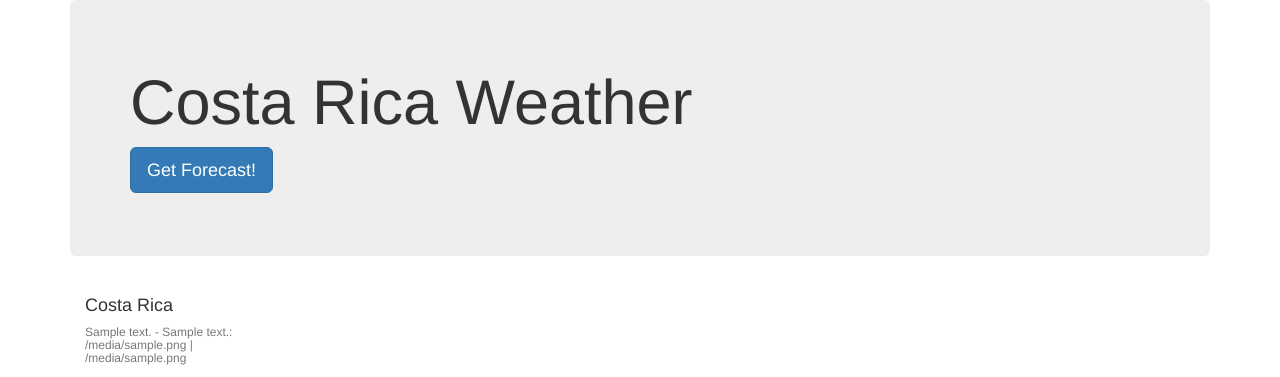
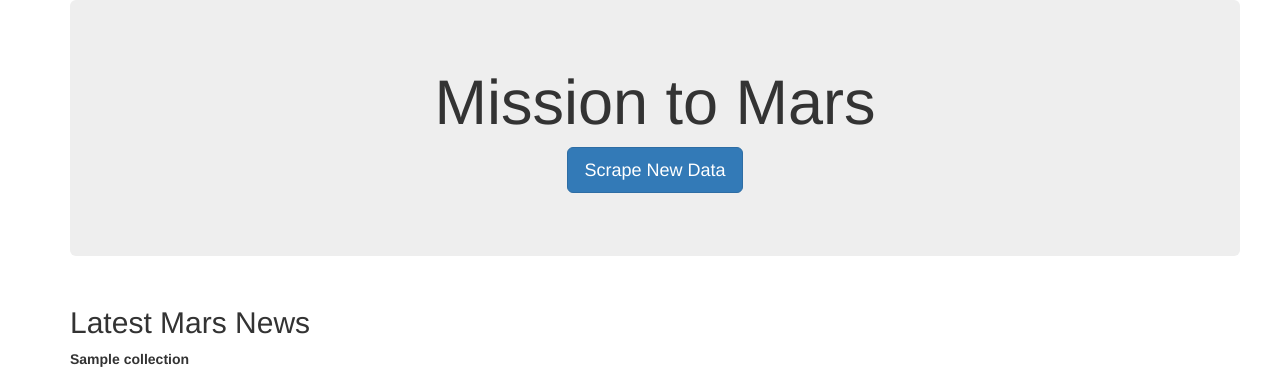
Before and after one commit to xaskoiking/HW_13_Raaghav_K_Web_Scraping, a Flask app: page / in a window 1280 px wide. Shown: the top 377 px of the page. Run offline with Flask 2, Linux system fonts and the light colour scheme; a database or web service that is not in the repository returns one stand-in record (values such as "Sample title"); some libraries are stand-ins or nearby versions.

Commit message:
Updated Codes

```diff
--- a/app.py
+++ b/app.py
@@ -15,10 +15,10 @@ mongo = PyMongo(app)
 def home():
 
     # Find data
-    forecasts = mongo.db.collection.find()
+    marsDetails = mongo.db.collection.find()
 
     # return template and data
-    return render_template("index.html", forecasts=forecasts)
+    return render_template("index.html", marsDetails=marsDetails)
 
 
 # Route that will trigger scrape functions
@@ -27,6 +27,9 @@ def scrape():
 
     # Run scraped functions
     marsDetails = scrape_mars.scrape_marsDetails()
+
+    #Deleting existing data base
+    mongo.db.collection.remove()
 
     # Insert forecast into database
     mongo.db.collection.insert_one(marsDetails)
--- a/scrape_mars.py
+++ b/scrape_mars.py
@@ -7,8 +7,11 @@ from bs4 import BeautifulSoup
 #1.0) URL to fetch the Latest News Title and Paragraph Text
 mars_news = "https://mars.nasa.gov/news/?page=0&per_page=40&order=publish_date+desc%2Ccreated_at+desc&search=&category=19%2C165%2C184%2C204&blank_scope=Latest"
 
-#2.o) URL to fetch the MARS image
+#2.0) URL to fetch the MARS image
 mars_image = "https://www.jpl.nasa.gov/spaceimages/?search=&category=Mars"
+
+#3.0) URL to get twitter details
+twitter_details = "https://twitter.com/marswxreport?lang=en"
 
 ######----------Declaring Functions----------######
 
@@ -21,23 +24,25 @@ def init_browser():
 #Initializing the browswer
 browser = init_browser()
 def scrape_marsDetails():
-    #Scraping the URL
+    #1.0) URL to fetch the Latest News Title and Paragraph Text
+    #----------------------------------------------------------
     browser.visit(mars_news)
     html = browser.html
     soup = BeautifulSoup(html, "html.parser")
+    newsDetails = soup.findAll('ul', attrs={'class': 'item_list'})
+    counter = 0;
 
-    #Finding the latest News Title Header
-    newsTitleHeader = soup.find('div', attrs={'class':'content_title'})
-    newsParaText = soup.find('div', attrs={'class':'article_teaser_body'})
+    for articlesList in newsDetails:
+        for indArticle in articlesList:
+            if counter == 0:
+                news_date = indArticle.find('div', attrs={'class': 'list_date'}).text
+                news_title = indArticle.find('div', attrs={'class': 'content_title'}).text
+                news_p = indArticle.find('div', attrs={'class': 'article_teaser_body'}).text
+                counter = counter + 1
+    #----------------------------------------------------------
 
-    #Grabbing the news title
-    for a in newsTitleHeader.find_all('a'):
-        newsTitle = a.text #for getting text between the link
-
-    #Storing the news Para Text
-    newsParaText = newsParaText.text
-
-    #Scraping the URL
+    #2.0) URL to fetch the MARS image
+    #----------------------------------------------------------
     browser.visit(mars_image)
     html = browser.html
     soup = BeautifulSoup(html, "html.parser")
@@ -47,10 +52,32 @@ def scrape_marsDetails():
 
     featuredImageBuffer = featureImage.attrs['style']
     featured_image_url  = "https://www.jpl.nasa.gov" + featuredImageBuffer[featuredImageBuffer.find('url') + 5: len(featuredImageBuffer) - 3]
+    #----------------------------------------------------------
+
+    #3.0) URL to get twitter details
+    #----------------------------------------------------------
+    #This is to get the latest tweet
+    counter = 0
+
+    #Scraping the URL
+    browser.visit(twitter_details)
+    html = browser.html
+    soup = BeautifulSoup(html, "html.parser")
+
+    #Finding all the tweets content
+    allTweetsContainter = soup.findAll('div', attrs={'class': 'js-tweet-text-container'})
+
+    #Iterating the tweets to get the temperature details
+    for a in allTweetsContainter:
+        if("Sol" in a.find('p').text and "pressure" in a.find('p').text and "daylight" in a.find('p').text and counter == 0):
+            mars_weather = a.find('p').text
+            counter = counter + 1
+    #----------------------------------------------------------
     marsDetails = {
-        "newsParaText": newsParaText,
-        "newsTitle": newsTitle,
-        "featured_image_url": featured_image_url,
-    }
+            "news_p": news_p,
+            "news_title": news_title,
+            "featured_image_url": featured_image_url,
+            "mars_weather": mars_weather
+        }
 
     return marsDetails;
--- a/templates/index.html
+++ b/templates/index.html
@@ -12,23 +12,28 @@
 <body>
 
     <div class="container">
-        <div class="jumbotron">
-            <h1>Costa Rica Weather</h1>
-            <p><a class="btn btn-primary btn-lg" href="/scrape" role="button">Get Forecast!</a></p>
+        <div class="jumbotron container">
+            <h1 align="center">Mission to Mars</h1>
+            <p align="center"><a class="btn btn-primary btn-lg" href="/scrape" role="button" >Scrape New Data</a></p>
 
         </div>
 
-            {% for forecast in forecasts%}
-                    <div class="col-lg-4">
-                            <div class="card" style="width: 20rem;">
-                                <div class="card-body">
-                                  <h4 class="card-title">Costa Rica</h4>
-                                  <h6 class="card-subtitle mb-2 text-muted">{{ forecast.newsParaText }} - {{ forecast.newsParaText }}: {{ forecast.featured_image_url }} | {{forecast.featured_image_url}}</h6>
-                                  <p class="card-text">Surf: {{ forecast.newsTitle }} | {{ forecast.newsParaText }}</p>
-                                </div>
-                              </div>
-                          </div>
-            {% endfor %}
+        {% for marsDetail in marsDetails%}
+        <div class="row">
+            <div class="col-sm-12">
+                <b> <h2 id="myHeader">Latest Mars News</h2></b>
+                    <div class="span4">
+                        <b><p>{{ marsDetail.news_title}}</p></b>
+                        <p>{{ marsDetail.news_p}}</p>
+                    </div>
+            </div>
+        </div>
+
+         <div class="row">
+             <img src={{featured_image_url}} alt="Mars">
+
+        </div>
+        {% endfor %}
 
     </div>
 
```
Also changed, not shown: 2 other files.
